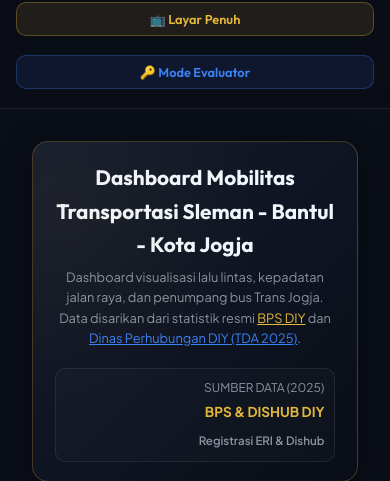
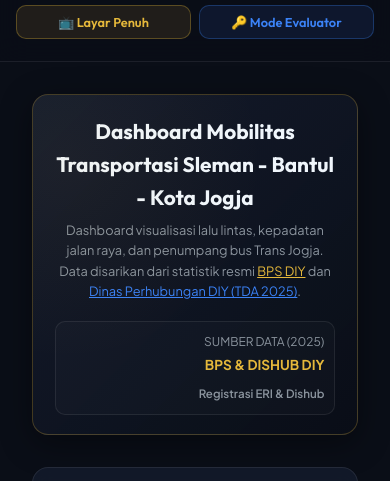
Before and after one commit to Emzyjeppp/pjbl-visdata-dashboard, a website: page index.html in a window 390 px wide. Shown: the part 122-603 px from the top of the page. Drawn offline with nearby package versions, Linux system fonts and the light colour scheme.

Commit message:
fix: wrap header buttons in .header-actions container and add index.css cache buster to force mobile updates

```diff
--- a/index.css
+++ b/index.css
@@ -1446,7 +1446,19 @@ body {
 /* ============================================== */
 /* MOBILE RESPONSIVENESS (MAX-WIDTH: 768PX) */
 /* ============================================== */
+.header-actions {
+  display: flex;
+  align-items: center;
+  gap: 0.5rem;
+}
+
 @media (max-width: 768px) {
+  .header-actions {
+    width: 100%;
+    justify-content: center;
+    gap: 0.5rem;
+    margin: 0.2rem 0;
+  }
   /* Header Layout */
   .app-header {
     flex-direction: column;
--- a/index.html
+++ b/index.html
@@ -17,7 +17,7 @@
     <script src="https://cdn.jsdelivr.net/npm/chart.js"></script>
 
     <!-- Custom Styling -->
-    <link rel="stylesheet" href="index.css" />
+    <link rel="stylesheet" href="index.css?v=1.0.2" />
   </head>
   <body>
     <!-- App Shell & Navigation -->
@@ -30,8 +30,10 @@
             <p>Provinsi Daerah Istimewa Yogyakarta</p>
           </div>
         </div>
-        <button id="fullscreen-btn" class="fullscreen-btn">📺 Layar Penuh</button>
-        <button id="admin-toggle-btn" class="admin-btn">🔑 Mode Evaluator</button>
+        <div class="header-actions">
+          <button id="fullscreen-btn" class="fullscreen-btn">📺 Layar Penuh</button>
+          <button id="admin-toggle-btn" class="admin-btn">🔑 Mode Evaluator</button>
+        </div>
         <nav class="app-nav">
           <button class="nav-btn active" data-tab="dashboard-v1">
             Dashboard V1 <span class="badge-v1">Sebelum</span>
```
